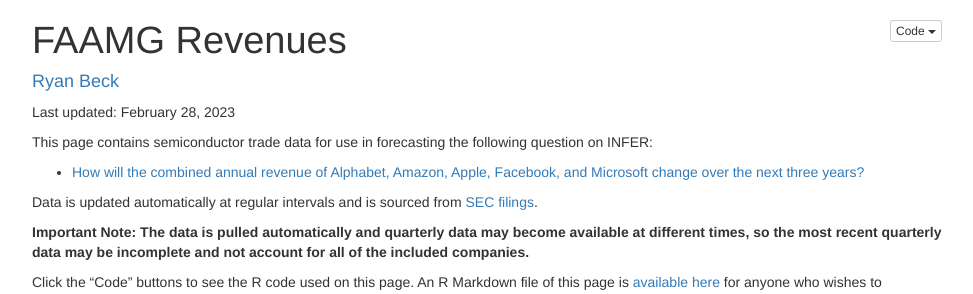
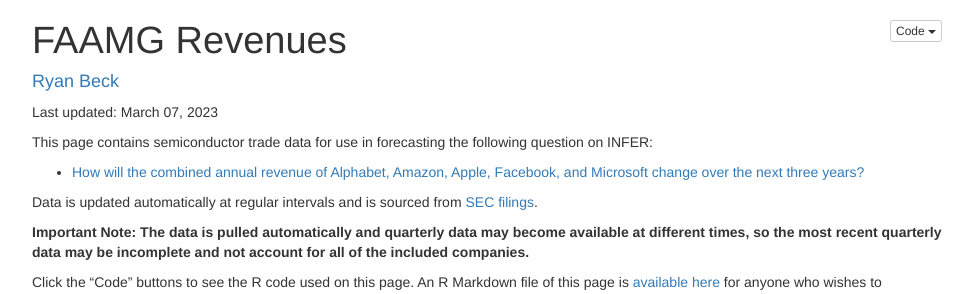
Before and after one commit to ryooan/ryooan.github.io, a Jekyll site: the page forecasting/FAAMG_Revenues.html, which Jekyll copies as it is, in a window 1280 px wide and 900 px high. Shown: the top 294 px of the window, without its empty margins (153-1126 px from the left). Built offline with Jekyll 4.4.1, drawn with Linux system fonts in a browser that asks for light colours.

Commit message:
Scheduled update

```diff
--- a/forecasting/FAAMG_Revenues.html
+++ b/forecasting/FAAMG_Revenues.html
@@ -668,7 +668,7 @@ Beck</a></h4>
 </div>
 
 
-<p>Last updated: February 28, 2023</p>
+<p>Last updated: March 07, 2023</p>
 <p>This page contains semiconductor trade data for use in forecasting
 the following question on INFER:</p>
 <ul>
```
